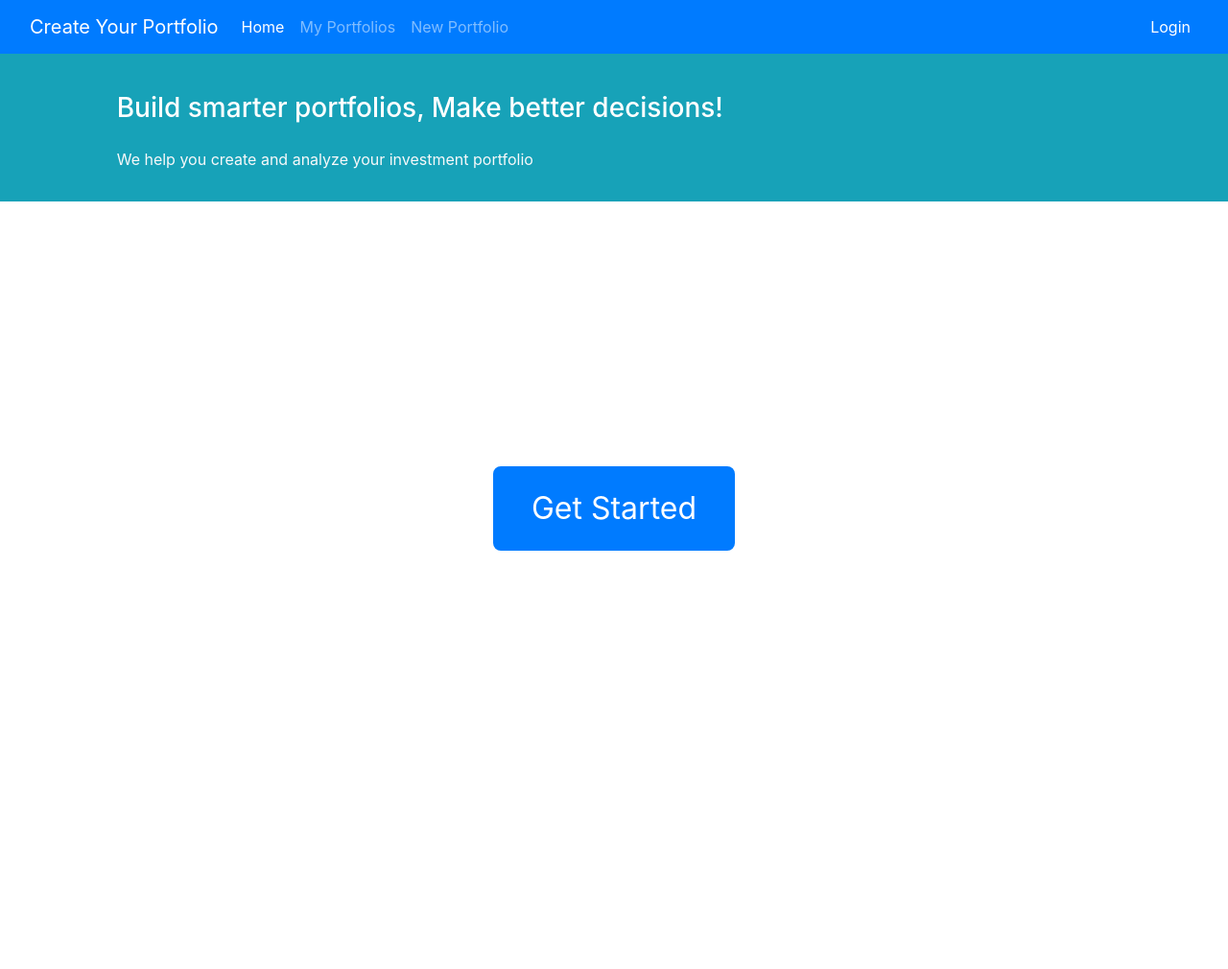
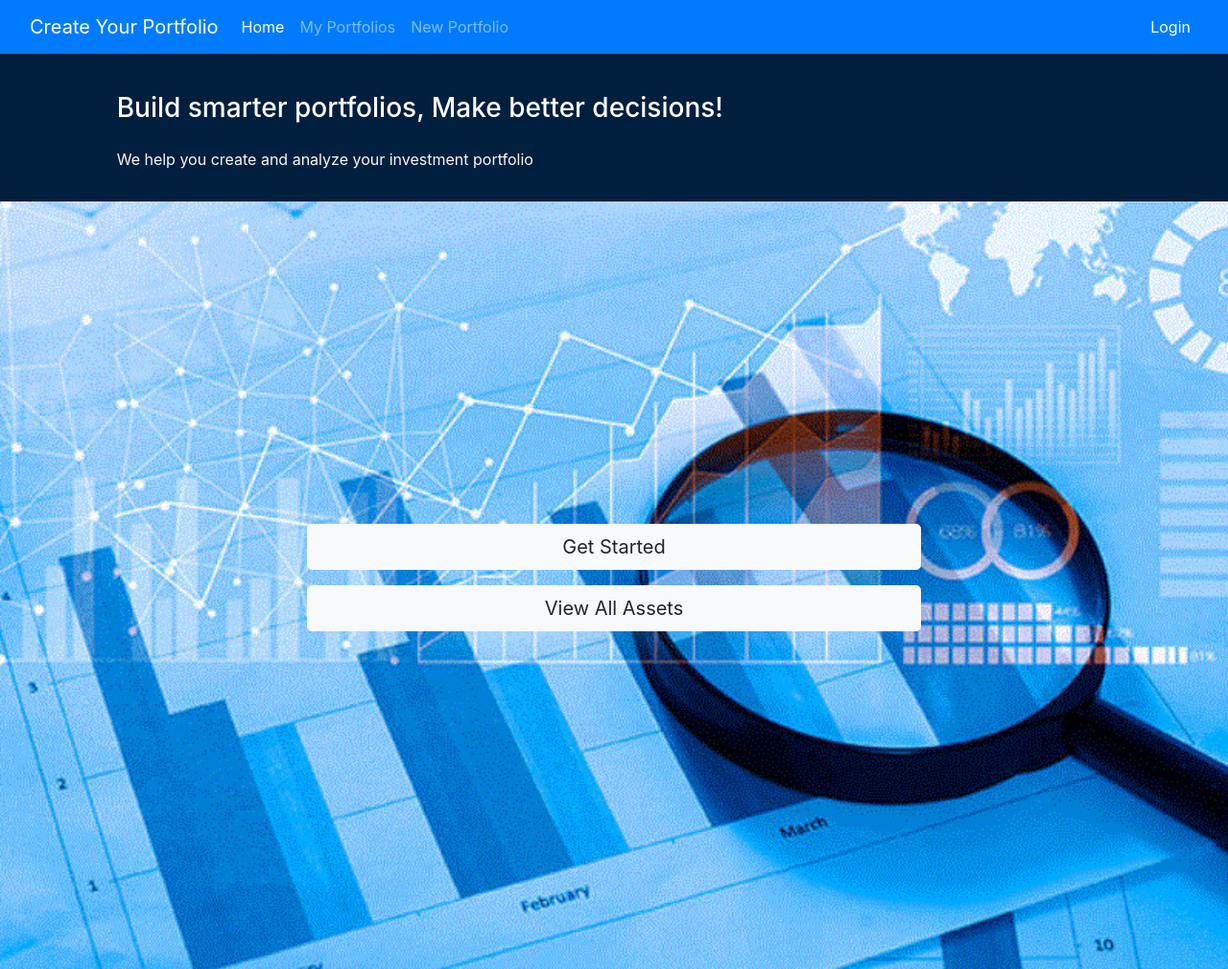
Before and after one commit to masoume999/portfolio-analysis, a Django app: template portfolio/templates/portfolio/home.html in a window 1280 px wide. Shown: the whole page at 96% size. Before the commit the page ends 574 px from the top, so only its background shows below. Run offline with Django 4.2, Linux system fonts and the light colour scheme; the template is opened without the code that fills it, so the values that code supplies are empty.

Commit message:
Edit templates

```diff
--- a/config/settings.py
+++ b/config/settings.py
@@ -117,7 +117,8 @@ USE_TZ = True
 # Static files (CSS, JavaScript, Images)
 # https://docs.djangoproject.com/en/4.2/howto/static-files/
 
-STATIC_URL = 'static/'
+STATIC_URL = '/static/'
+STATICFILES_DIRS = [BASE_DIR / "static"]
 
 # Default primary key field type
 # https://docs.djangoproject.com/en/4.2/ref/settings/#default-auto-field
--- a/portfolio/templates/portfolio/home.html
+++ b/portfolio/templates/portfolio/home.html
@@ -6,28 +6,12 @@ Home
 {% endblock %}
 
 {% block content %}
-<div style="display: flex; justify-content: center; align-items: center; height: 80vh;">
-    <a href="{% url 'create-portfolio' %}"
-       style="padding: 20px 40px; font-size: 32px; background-color: #007BFF; color: white; text-decoration: none; border-radius: 8px;">
-        Get Started
-    </a>
+<div class="container-fluid p-0">
+  <div class="d-flex flex-column justify-content-center align-items-center"
+       style="height: 100vh; background-image: url({% static "images/bg3.gif" %}); background-size: cover; background-position: center;">
+    <a href="{% url 'create-portfolio' %}" class="btn btn-light btn-lg w-50 fw-bold mb-3">Get Started</a>
+    <a href="{% url 'create-portfolio' %}" class="btn btn-light btn-lg w-50 fw-bold mb-3">View All Assets</a>
+
+  </div>
 </div>
 {% endblock %}
-
-<style>
-  body {
-    background-image: url("{% static 'images/bg2.jpg' %}");
-    background-size: cover;
-    background-position: center;
-    filter: blur(8px);
-    height: 100vh;
-    margin: 0;
-  }
-
-  .content {
-    position: absolute;
-    top: 50%;
-    left: 50%;
-    transform: translate(-50%, -50%);
-    z-index: 1;
-  }
--- a/templates/_base.html
+++ b/templates/_base.html
@@ -30,14 +30,15 @@
     </div>
 </nav>
 
-<div class="container-fluid bg-info">
-    <div class="row py-3">
-        <div class="col-md-8 col-md-10 mx-auto">
-            <h3 class="my-4 mt-3 text-white">Build smarter portfolios, Make better decisions!</h3>
-            <p class="text-light">We help you create and analyze your investment portfolio</p>
-        </div>
+<div class="container-fluid" style="background-color: #001f3f;">
+  <div class="row py-3">
+    <div class="col-md-8 col-md-10 mx-auto">
+      <h3 class="my-4 mt-3 text-white">Build smarter portfolios, Make better decisions!</h3>
+      <p class="text-light">We help you create and analyze your investment portfolio</p>
     </div>
+  </div>
 </div>
+
 
 
 {% block content %}
```
Also changed, not shown: static/images/bg3.gif (added).
